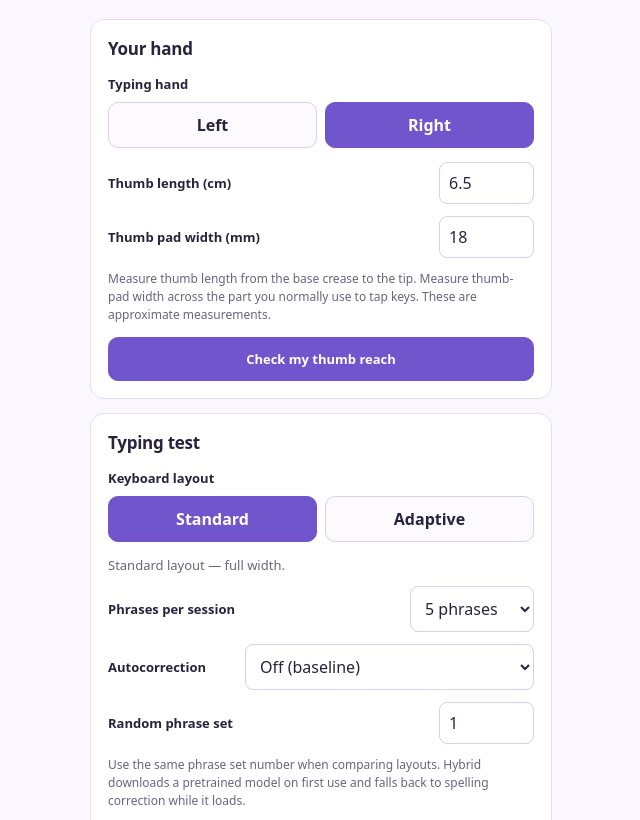
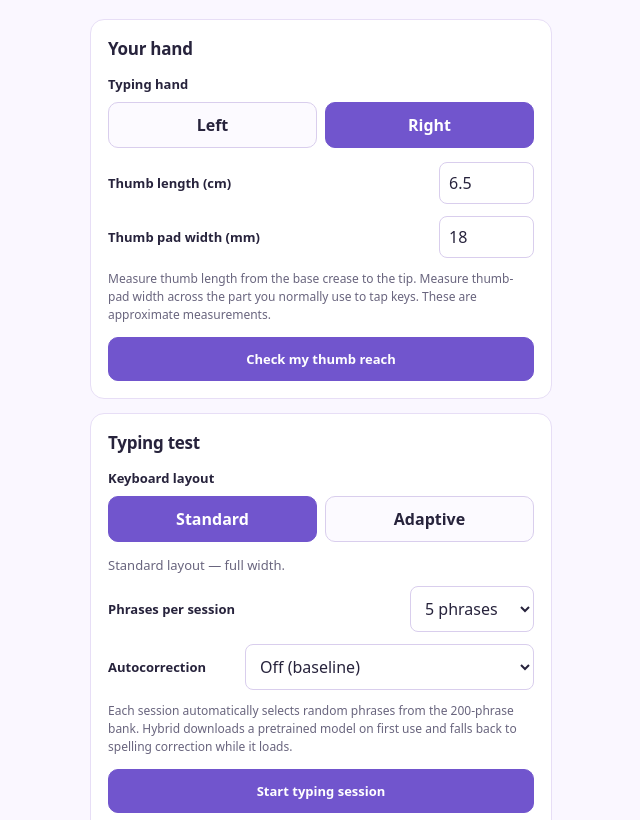
Before and after one commit to Aaronwins/Adaptive-QWERTY, a plain HTML site: page index.html in a window 1280 px wide. Shown: the part 110-930 px from the top of the page, without its empty margins (319-959 px from the left). Drawn offline with Linux system fonts and the light colour scheme.

Commit message:
Remove manual phrase seed field

```diff
--- a/index.html
+++ b/index.html
@@ -114,13 +114,9 @@
         <option value="hybrid">Hybrid (spelling + contextual ML)</option>
       </select>
     </div>
-    <div class="field-row">
-      <label for="phraseSeed">Random phrase set</label>
-      <input id="phraseSeed" type="number" min="1" step="1" value="1">
-    </div>
-    <p class="hint">Use the same phrase set number when comparing layouts.
-      Hybrid downloads a pretrained model on first use and falls back to
-      spelling correction while it loads.</p>
+    <p class="hint">Each session automatically selects random phrases from
+      the 200-phrase bank. Hybrid downloads a pretrained model on first use
+      and falls back to spelling correction while it loads.</p>
     <p id="autocorrectStatus" class="hint" role="status"></p>
 
     <button type="button" id="startSession" class="primary full">
```
